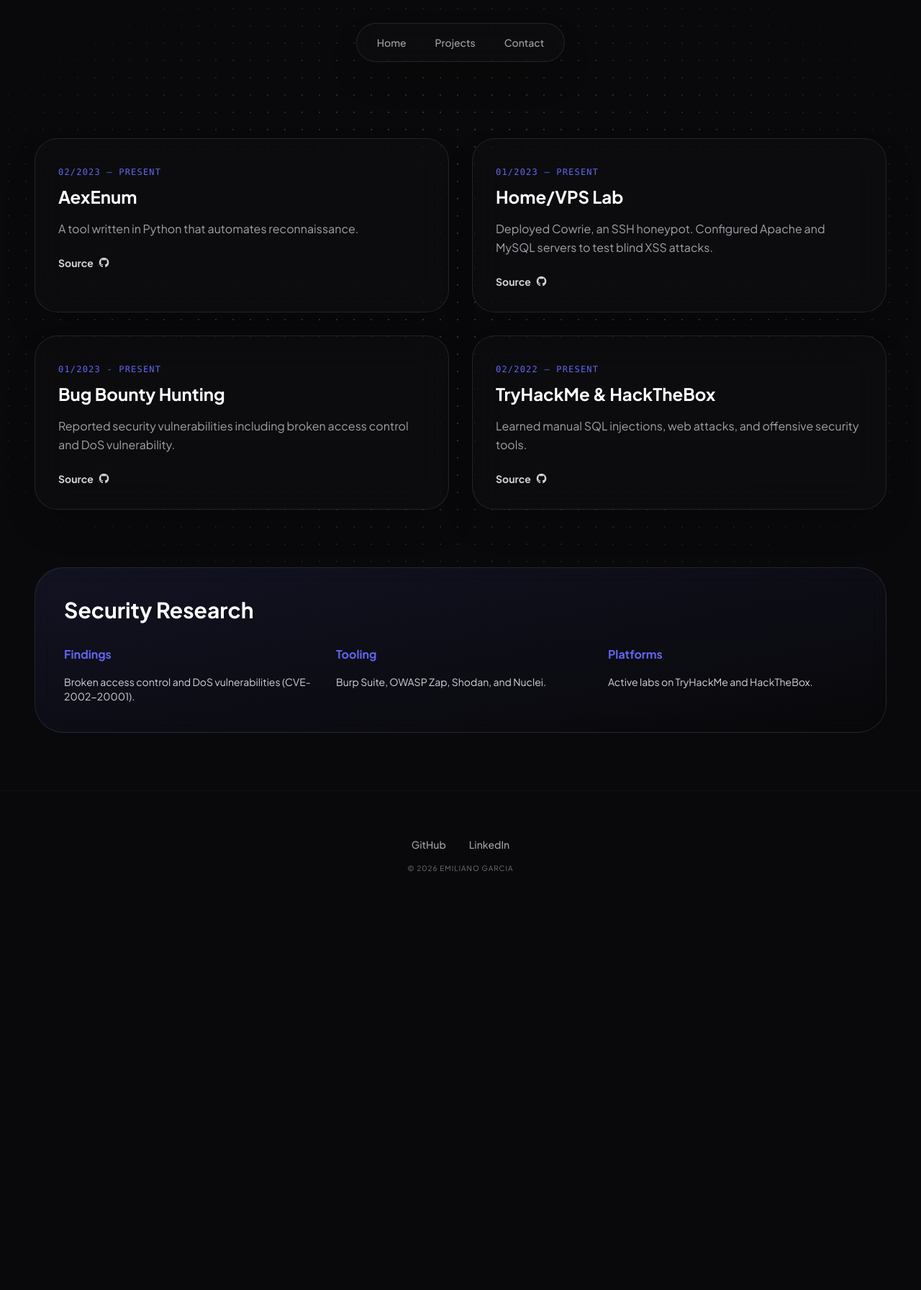
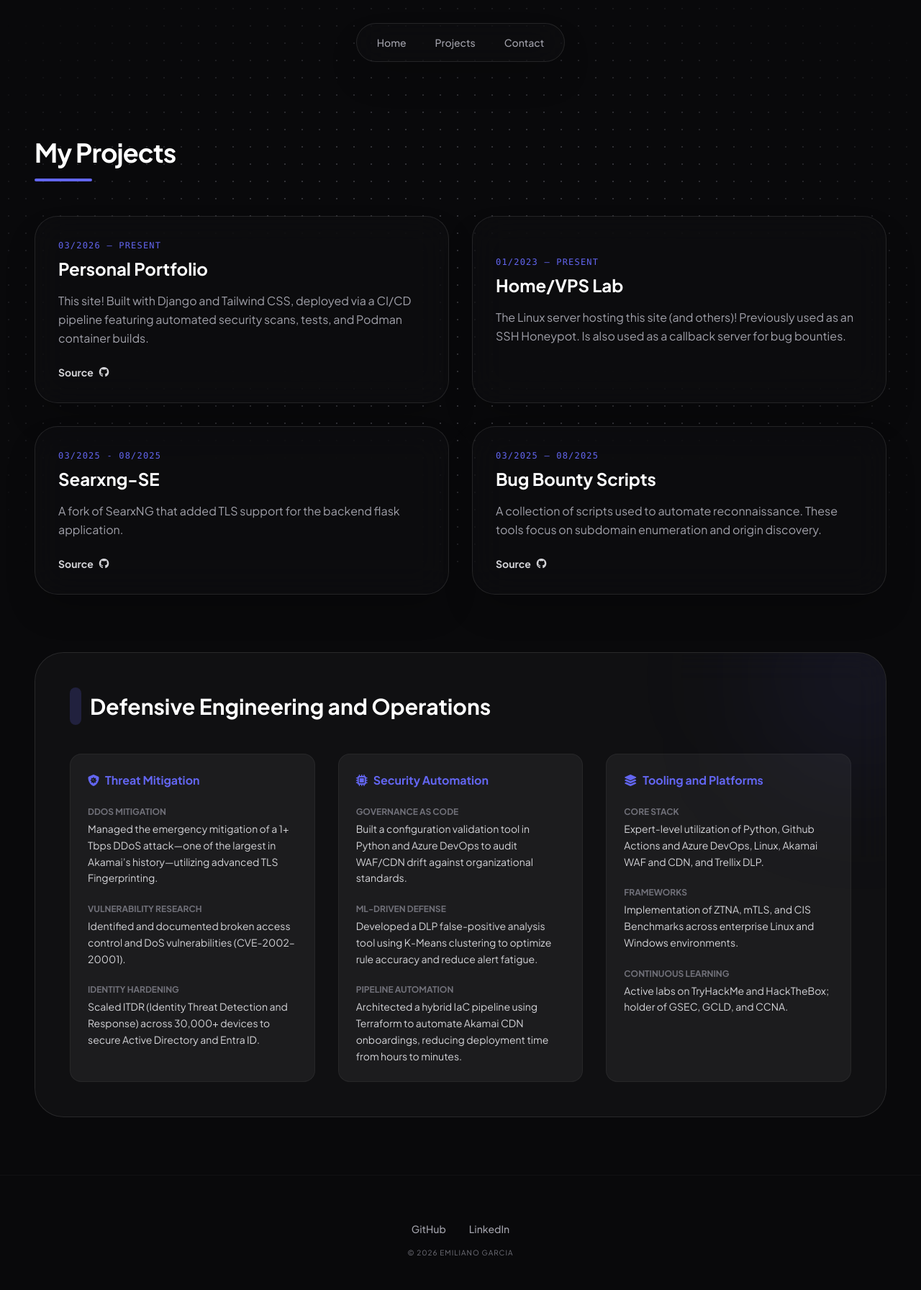
Before and after one commit to AeshEmi1/portfolio, a Django app: page /projects/ in a window 1280 px wide. Shown: the top 1792 px of the page at 72% size. Before the commit the page ends 1210 px from the top, so only its background shows below. Run offline with Django 5.2, Linux system fonts and the light colour scheme; some libraries are stand-ins or nearby versions.

Commit message:
[feat] significant changes to the website format (projects) and contact page

```diff
--- a/core/context_processors.py
+++ b/core/context_processors.py
@@ -5,16 +5,14 @@ from django.http import HttpRequest
 
 def global_context(
     request: HttpRequest,
-) -> dict[
-    str, list[dict[str, list[str] | str]] | list[dict[str, str]] | list[str] | str
-]:
+) -> dict:
     """Context processor that provides global context for all templates.
 
     Args:
         request (HttpRequest): The HTTP request object.
 
     Returns:
-        dict[str, list[dict[str, list[str] | str]] | list[dict[str, str]] | list[str] | str]: The global context dictionary.
+        dict: The global context dictionary.
     """
     return {
         "title": "Emiliano Garcia | Cybersecurity Professional",
@@ -132,26 +130,73 @@ def global_context(
         ],
         "projects": [
             {
-                "name": "AexEnum",
-                "period": "02/2023 – Present",
-                "description": "A tool written in Python that automates reconnaissance.",
+                "name": "Personal Portfolio",
+                "period": "03/2026 – Present",
+                "description": "This site! Built with Django and Tailwind CSS, deployed via a CI/CD pipeline featuring automated security scans, tests, and Podman container builds.",
+                "url": "https://github.com/AeshEmi1/portfolio",
             },
             {
                 "name": "Home/VPS Lab",
                 "period": "01/2023 – Present",
-                "description": "Deployed Cowrie, an SSH honeypot. Configured Apache and MySQL servers to test blind XSS attacks.",
+                "description": "The Linux server hosting this site (and others)! Previously used as an SSH Honeypot. Is also used as a callback server for bug bounties.",
             },
             {
-                "name": "Bug Bounty Hunting",
-                "period": "01/2023 - Present",
-                "description": "Reported security vulnerabilities including broken access control and DoS vulnerability.",
+                "name": "Searxng-SE",
+                "period": "03/2025 - 08/2025",
+                "description": "A fork of SearxNG that added TLS support for the backend flask application.",
+                "url": "https://github.com/AeshEmi1/searxng-se",
             },
             {
-                "name": "TryHackMe & HackTheBox",
-                "period": "02/2022 – Present",
-                "description": "Learned manual SQL injections, web attacks, and offensive security tools.",
+                "name": "Bug Bounty Scripts",
+                "period": "03/2025 – 08/2025",
+                "description": "A collection of scripts used to automate reconnaissance. These tools focus on subdomain enumeration and origin discovery.",
+                "url": "https://github.com/AeshEmi1/bug-bounty-scripts",
             },
         ],
+        "defensive_engineering": {
+            "threat_mitigation_and_response": [
+                {
+                    "category": "DDoS Mitigation",
+                    "description": "Managed the emergency mitigation of a 1+ Tbps DDoS attack—one of the largest in Akamai’s history—utilizing advanced TLS Fingerprinting.",
+                },
+                {
+                    "category": "Vulnerability Research",
+                    "description": "Identified and documented broken access control and DoS vulnerabilities (CVE-2002–20001).",
+                },
+                {
+                    "category": "Identity Hardening",
+                    "description": "Scaled ITDR (Identity Threat Detection and Response) across 30,000+ devices to secure Active Directory and Entra ID.",
+                },
+            ],
+            "security_automation": [
+                {
+                    "category": "Governance as Code",
+                    "description": "Built a configuration validation tool in Python and Azure DevOps to audit WAF/CDN drift against organizational standards.",
+                },
+                {
+                    "category": "ML-Driven Defense",
+                    "description": "Developed a DLP false-positive analysis tool using K-Means clustering to optimize rule accuracy and reduce alert fatigue.",
+                },
+                {
+                    "category": "Pipeline Automation",
+                    "description": "Architected a hybrid IaC pipeline using Terraform to automate Akamai CDN onboardings, reducing deployment time from hours to minutes.",
+                },
+            ],
+            "tooling_and_platforms": [
+                {
+                    "category": "Core Stack",
+                    "description": "Expert-level utilization of Python, Github Actions and Azure DevOps, Linux, Akamai WAF and CDN, and Trellix DLP.",
+                },
+                {
+                    "category": "Frameworks",
+                    "description": "Implementation of ZTNA, mTLS, and CIS Benchmarks across enterprise Linux and Windows environments.",
+                },
+                {
+                    "category": "Continuous Learning",
+                    "description": "Active labs on TryHackMe and HackTheBox; holder of GSEC, GCLD, and CCNA.",
+                },
+            ],
+        },
         "email": "jobs@emilspace.com",
         "linkedin": "https://www.linkedin.com/in/emiliano-garcia000/",
         "github": "https://github.com/AeshEmi1",
--- a/core/templates/contact.html
+++ b/core/templates/contact.html
@@ -13,7 +13,7 @@
 
     <div class="grid md:grid-cols-2 gap-8 items-stretch">
 
-        <a href="mailto:{{ email }}" class="group p-10 glass rounded-3xl border border-white/5 hover:border-brand-accent/50 transition-all duration-300">
+        <a href="mailto:{{ email }}" class="group p-10 glass-panel rounded-3xl border border-white/5 hover:border-brand-accent/50 transition-all duration-300">
             <div class="flex items-center gap-8">
                 <div class="w-16 h-16 bg-brand-accent/10 rounded-2xl flex items-center justify-center text-brand-accent group-hover:scale-110 transition-transform">
                     <i class="fas fa-envelope fa-xl"></i>
@@ -25,7 +25,7 @@
             </div>
         </a>
 
-        <a href="{{ linkedin }}" target="_blank" class="group p-10 glass rounded-3xl border border-white/5 hover:border-brand-accent/50 transition-all duration-300">
+        <a href="{{ linkedin }}" target="_blank" class="group p-10 glass-panel rounded-3xl border border-white/5 hover:border-brand-accent/50 transition-all duration-300">
             <div class="flex items-center gap-8">
                 <div class="w-16 h-16 bg-brand-accent/10 rounded-2xl flex items-center justify-center text-brand-accent group-hover:scale-110 transition-transform">
                     <i class="fab fa-linkedin fa-xl"></i>
--- a/core/templates/projects.html
+++ b/core/templates/projects.html
@@ -2,35 +2,79 @@
 
 {% block content %}
 <div class="max-w-7xl mx-auto px-6">
+    <div class="mb-12">
+        <h2 class="text-4xl font-bold text-white tracking-tight">My Projects</h2>
+        <div class="h-1 w-20 bg-brand-accent mt-4 rounded-full"></div>
+    </div>
+
     <div class="grid md:grid-cols-2 gap-8 mb-20">
         {% for project in projects %}
-        <div class="glass-panel p-8 rounded-[2rem] hover:-translate-y-2 transition duration-300 group">
+        <div class="glass-panel p-8 rounded-[2rem] hover:-translate-y-2 transition duration-300 group flex flex-col justify-center border border-white/5 bg-white/5 backdrop-blur-sm">
             <span class="text-xs font-mono text-brand-accent uppercase tracking-widest">{{ project.period }}</span>
             <h3 class="text-2xl font-bold mt-2 mb-4 text-white">{{ project.name }}</h3>
             <p class="text-zinc-400 leading-relaxed">{{ project.description }}</p>
             <div class="mt-6 flex gap-4">
-                <a href="#" class="text-sm font-bold flex items-center gap-2 text-zinc-300 hover:text-brand-accent transition">
+                {% if project.url %}
+                <a href="{{ project.url }}" class="text-sm font-bold flex items-center gap-2 text-zinc-300 hover:text-brand-accent transition">
                     Source <i class="fab fa-github"></i>
                 </a>
+                {% endif %}
             </div>
         </div>
         {% endfor %}
     </div>
 
-    <div class="bg-gradient-to-br from-brand-accent/10 to-transparent border border-white/10 p-10 rounded-[2.5rem] backdrop-blur-md">
-        <h2 class="text-3xl font-bold mb-8 text-white">Security Research</h2>
-        <div class="grid md:grid-cols-3 gap-8">
-            <div class="space-y-4">
-                <h4 class="font-bold text-brand-accent">Findings</h4>
-                <p class="text-sm text-zinc-300">Broken access control and DoS vulnerabilities (CVE-2002-20001).</p>
+    <div class="relative overflow-hidden bg-zinc-900/50 border border-white/10 p-8 md:p-12 rounded-[2.5rem] backdrop-blur-xl">
+        <div class="absolute -top-24 -right-24 w-64 h-64 bg-brand-accent/10 blur-[100px] rounded-full"></div>
+
+        <h2 class="text-3xl font-bold mb-10 text-white flex items-center gap-3">
+            <span class="p-2 bg-brand-accent/20 rounded-lg">
+                <i class="fas fa-shield-check text-brand-accent text-xl"></i>
+            </span>
+            Defensive Engineering and Operations
+        </h2>
+
+        <div class="grid lg:grid-cols-3 gap-8">
+            <div class="bg-white/5 p-6 rounded-2xl border border-white/5 flex flex-col">
+                <h4 class="font-bold text-brand-accent mb-6 flex items-center gap-2">
+                    <i class="fas fa-shield-virus"></i> Threat Mitigation
+                </h4>
+                <div class="space-y-6">
+                    {% for item in defensive_engineering.threat_mitigation_and_response %}
+                    <div class="group">
+                        <span class="text-xs font-bold text-zinc-500 uppercase block mb-1 group-hover:text-brand-accent transition">{{ item.category }}</span>
+                        <p class="text-sm text-zinc-300 leading-relaxed">{{ item.description }}</p>
+                    </div>
+                    {% endfor %}
+                </div>
             </div>
-            <div class="space-y-4">
-                <h4 class="font-bold text-brand-accent">Tooling</h4>
-                <p class="text-sm text-zinc-300">Burp Suite, OWASP Zap, Shodan, and Nuclei.</p>
+
+            <div class="bg-white/5 p-6 rounded-2xl border border-white/5 flex flex-col">
+                <h4 class="font-bold text-brand-accent mb-6 flex items-center gap-2">
+                    <i class="fas fa-microchip"></i> Security Automation
+                </h4>
+                <div class="space-y-6">
+                    {% for item in defensive_engineering.security_automation %}
+                    <div class="group">
+                        <span class="text-xs font-bold text-zinc-500 uppercase block mb-1 group-hover:text-brand-accent transition">{{ item.category }}</span>
+                        <p class="text-sm text-zinc-300 leading-relaxed">{{ item.description }}</p>
+                    </div>
+                    {% endfor %}
+                </div>
             </div>
-            <div class="space-y-4">
-                <h4 class="font-bold text-brand-accent">Platforms</h4>
-                <p class="text-sm text-zinc-300">Active labs on TryHackMe and HackTheBox.</p>
+
+            <div class="bg-white/5 p-6 rounded-2xl border border-white/5 flex flex-col">
+                <h4 class="font-bold text-brand-accent mb-6 flex items-center gap-2">
+                    <i class="fas fa-layer-group"></i> Tooling and Platforms
+                </h4>
+                <div class="space-y-6">
+                    {% for item in defensive_engineering.tooling_and_platforms %}
+                    <div class="group">
+                        <span class="text-xs font-bold text-zinc-500 uppercase block mb-1 group-hover:text-brand-accent transition">{{ item.category }}</span>
+                        <p class="text-sm text-zinc-300 leading-relaxed">{{ item.description }}</p>
+                    </div>
+                    {% endfor %}
+                </div>
             </div>
         </div>
     </div>
--- a/portfolio/settings.py
+++ b/portfolio/settings.py
@@ -96,7 +96,7 @@ MIDDLEWARE = [
     "django.contrib.auth.middleware.AuthenticationMiddleware",
     "django.contrib.messages.middleware.MessageMiddleware",
     "django.middleware.clickjacking.XFrameOptionsMiddleware",
-    "django.middleware.http.ConditionalGetMiddleware"
+    "django.middleware.http.ConditionalGetMiddleware",
 ]
 
 ROOT_URLCONF = "portfolio.urls"
```
Also changed, not shown: core/templates/index.html (+54 -51 lines).
